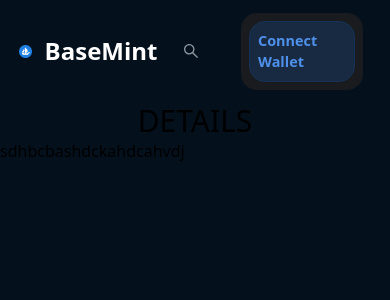
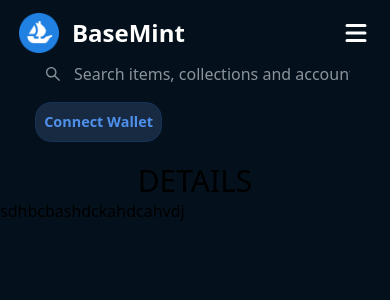
Before and after one commit to arthurpalomar/nft-market-base, a Next.js app: page /nnn in a window 390 px wide. Shown: the top 300 px of the page. Built offline with nearby package versions, Linux system fonts and the light colour scheme.

Commit message:
responsive Hero.js

```diff
--- a/components/Header.js
+++ b/components/Header.js
@@ -6,62 +6,76 @@
 import { CgProfile } from 'react-icons/cg'
 import { MdOutlineAccountBalanceWallet } from 'react-icons/md'
 import { TransactionContext } from '../context/TransactionContext'
-import toast, { Toaster } from "react-hot-toast";// Receiving toast
-
-
+import toast, { Toaster } from 'react-hot-toast' // Receiving toast
+import { HiMenu } from 'react-icons/hi'
+import { GrClose } from 'react-icons/gr'
+import { AiOutlineClose } from 'react-icons/ai'
 
 const style = {
-  wrapper: `bg-[#04111d] w-screen px-[1.2rem] py-[0.8rem] flex `,
+  wrapper: `bg-[#04111d] w-screen px-[1.2rem] py-[0.8rem] md:flex md:justify-between`,
   logoContainer: `flex items-center cursor-pointer`,
   logoText: ` ml-[0.8rem] text-white font-semibold text-2xl`,
   searchBar: `flex flex-1 mx-[0.8rem] w-max-[520px] items-center md:bg-[#363840] rounded-[0.8rem] hover:bg-[#4c505c]`,
   searchIcon: `text-[#8a939b] mx-3 font-bold text-lg`,
   searchInput: `h-[2.6rem] w-full border-0 bg-transparent outline-0 ring-0 px-2 pl-0 text-[#e6e8eb] placeholder:text-[#8a939b]`,
-  headerItems: ` flex items-center justify-end`,
-  headerItem: `text-white px-4 font-bold text-[#c8cacd] hover:text-white cursor-pointer`,
-  headerIcon: `text-[#8a939b] text-3xl font-black px-4 hover:text-white cursor-pointer`,
-  addressProfile: `flex items-center space-x-2`,
+  headerItems: ` md:flex md:items-center justify-end bg-white md:bg-inherit z-[-1] md:z-auto md:static absolute left-0 h-1/3 w-full md:w-auto rounded-xl md:opacity-100 opacity-0`,
+  MenuItems: ` md:flex md:items-center justify-end bg-white md:bg-inherit md:z-auto md:static absolute left-0 h-1/3 w-full md:w-auto rounded-xl md:opacity-100 opacity-100`,
 
+  headerItem: `text-white px-4 font-bold text-[#c8cacd] hover:text-white duration-500 cursor-pointer py-2`,
+  headerIcon: `text-[#8a939b] text-3xl font-black px-4 hover:text-white duration-500 cursor-pointer`,
+  addressProfile: `flex items-center space-x-2 pt-5 md:pt-0`,
 
   buttonsContainer: `flex w-1/4 justify-end items-center`,
-  button: `flex items-center bg-[#191B1F] rounded-2xl mx-2 text-[0.9rem] font-semibold cursor-pointer`,
+  button: `flex items-center md:bg-[#191B1F] bg-none rounded-2xl mx-2 text-[0.9rem] font-semibold cursor-pointer`,
   buttonPadding: `p-2`,
   buttonTextContainer: `h-8 flex items-center`,
   buttonIconContainer: `flex items-center justify-center w-8 h-8`,
   buttonAccent: `bg-[#172A42] border border-[#163256] hover:border-[#234169] h-full rounded-2xl flex items-center justify-center text-[#4F90EA]`,
+  menuButton: ``,
 }
 
 const Header = () => {
   const { ab, currentAccount } = useContext(TransactionContext)
   const [userName, setUserName] = useState()
+  const [checkMenu, setcheckMenu] = useState(true)
 
   const value = useContext(TransactionContext)
   const connectWallet = Object.values(value)[0]
 
+  useEffect(() => {
+    if (!currentAccount) return
 
+    const str1 = currentAccount.slice(0, 7)
+    const str2 = currentAccount.slice(35)
+    const finalStr = str1 + '...' + str2
+    setUserName(finalStr)
+  }, [currentAccount])
 
-
-  useEffect(() => {
-    if(!currentAccount) return
-
-
-    const str1 = currentAccount.slice(0,7)
-    const str2 = currentAccount.slice(35)
-    const finalStr = str1 + "..." + str2
-    setUserName(finalStr)
-
-
-
-  }, [currentAccount])
+  // Dropdown Menu
+  // function menu(e) {
+  //   e.preventDefault()
+  //   console.log('You clicked on this menu icon ')
+  //   setcheckMenu(false)
+  //   console.log(checkMenu)
 
   return (
     <div className={style.wrapper}>
+      <div className="flex items-center justify-between">
         <Link href="/">
-        <div className={style.logoContainer}>
+          <span className={style.logoContainer}>
             <Image src={appLogo} height={40} width={40} />
             <div className={style.logoText}>BaseMint</div>
+          </span>
+        </Link>
+
+        <span className="block cursor-pointer text-3xl text-white md:hidden">
+          <div className="text-white" onClick={() => setcheckMenu(!checkMenu)}>
+            <div className="">
+              {checkMenu ? <HiMenu /> : <AiOutlineClose />}
             </div>
-      </Link>
+          </div>
+        </span>
+      </div>
 
       <div className={style.searchBar}>
         <div className={style.searchIcon}>
@@ -75,13 +89,12 @@
       </div>
       <Toaster position="top-center" reverseOrder={false} />
 
-
       {currentAccount ? (
         // <div className={`${style.button} ${style.buttonPadding}`}>
         //   <div className={style.buttonTextContainer}>0x672...38a</div>
         // </div>
 
-        <div className={style.headerItems}>
+        <div className={`${checkMenu ? style.headerItems : style.MenuItems}`}>
           <Link href="/">
             <div className={style.headerItem}> Home </div>
           </Link>
@@ -104,8 +117,7 @@
 
           <div className={`${style.headerIcon} ${style.addressProfile}`}>
             <Link href="/profile">
-              <div className='flex items-center'>
-
+              <div className="flex items-center">
                 <CgProfile />
                 <div className={`${style.button} ${style.buttonPadding}`}>
                   <div className={style.buttonTextContainer}>{userName}</div>
@@ -113,7 +125,6 @@
               </div>
             </Link>
           </div>
-
         </div>
       ) : (
         <div
--- a/components/Hero.js
+++ b/components/Hero.js
@@ -6,14 +6,14 @@
 const style = {
   wrapper: `relative`,
   container: `before:content-[''] before:bg-red-500 before:absolute before:top-0 before:left-0 before:right-0 before:bottom-0 before:bg-[url('https://lh3.googleusercontent.com/ujepnqpnL0nDQIHsWxlCXzyw4pf01yjz1Jmb4kAQHumJAPrSEj0-e3ABMZlZ1HEpJoqwOcY_kgnuJGzfXbd2Tijri66GXUtfN2MXQA=s250')] before:bg-cover before:bg-center before:opacity-30 before:blur`,
-  contentWrapper: `flex lg:h-screen sm:h-full relative justify-center flex-wrap items-center`,
-  copyContainer: `w-1/2 p-[20px] text-left md:text-center`,
+  contentWrapper: `flex h-full md:h-screen  relative justify-start  md:justify-center items-center`,
+  copyContainer: `md:w-1/2 pt-9 md:pt-auto pl-12 md:pl-auto p-[20px] md:p-[20px]  text-left `,
   title: `relative text-white text-[46px] font-semibold`,
   description: `text-[#8a939b] container-[400px] text-2xl mt-[0.8rem] mb-[2.5rem]`,
   ctaContainer: `flex`,
   accentedButton: ` relative text-lg font-semibold px-12 py-4 bg-[#2181e2] rounded-lg mr-5 text-white hover:bg-[#42a0ff] cursor-pointer`,
   button: ` relative text-lg font-semibold px-12 py-4 bg-[#363840] rounded-lg mr-5 text-[#e4e8ea] hover:bg-[#4c505c] cursor-pointer`,
-  cardContainer: `rounded-[3rem]`,
+  cardContainer: `rounded-[3rem] invisible md:visible`,
   infoContainer: `h-20 bg-[#313338] p-4 rounded-b-lg flex items-center text-white`,
   profileimg: `h-[2.25rem] rounded-full`,
   author: `flex flex-col justify-center ml-4`,
```
Also changed, not shown: 1 other file (tests, documents, lock files or other folders). Lines whose indentation alone changed are shown as unchanged.
